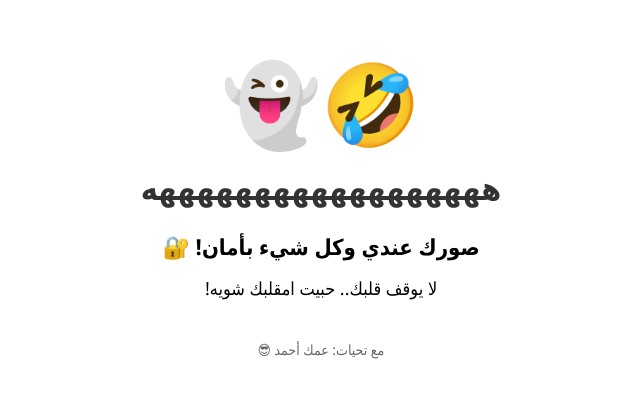
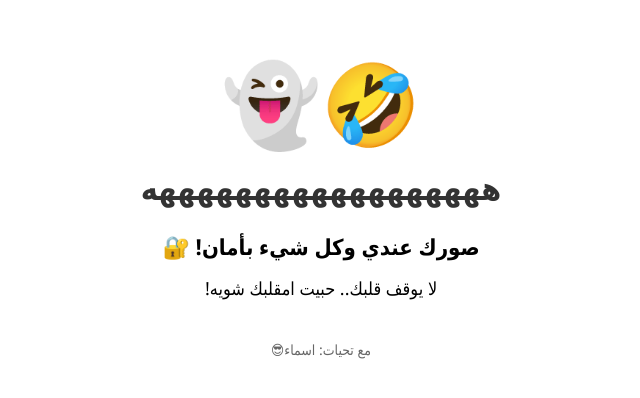
Before and after one commit to cyberas97/as, a plain HTML site: page index.html in a window 1280 px wide. Shown: the part 190-588 px from the top of the page, 319-959 px from the left. Drawn offline with Linux system fonts and the light colour scheme.

Commit message:
Update index.html

```diff
--- a/index.html
+++ b/index.html
@@ -63,7 +63,7 @@
         <h1>ههههههههههههههههههه</h1>
         <div class="safe-message">صورك عندي وكل شيء بأمان! 🔐</div>
         <p style="font-size: 18px; margin-top: 15px;">لا يوقف قلبك.. حبيت امقلبك شويه!</p>
-        <p style="color: #666; margin-top: 40px; font-size: 14px;">مع تحيات: عمك أحمد 😎</p>
+        <p style="color: #666; margin-top: 40px; font-size: 14px;">مع تحيات: اسماء😎</p>
     </div>
 
     <script>
```
